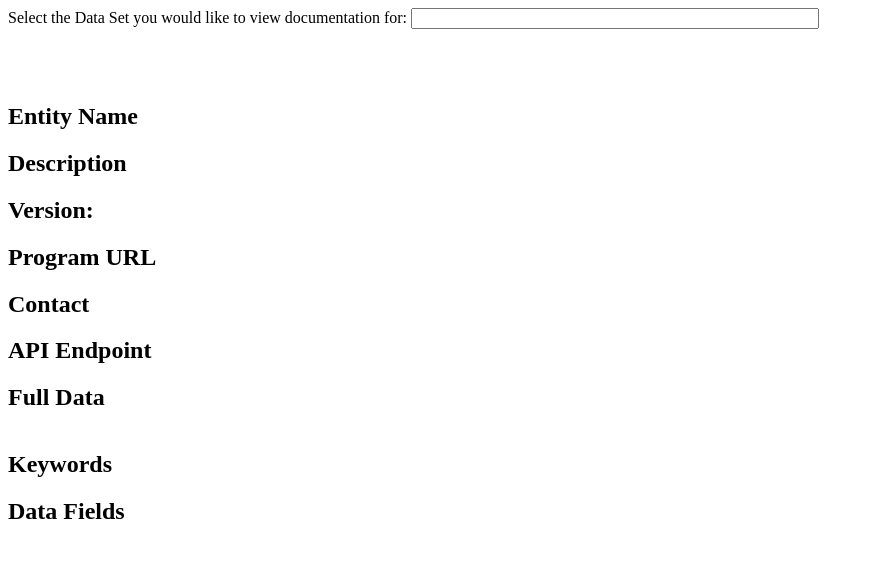
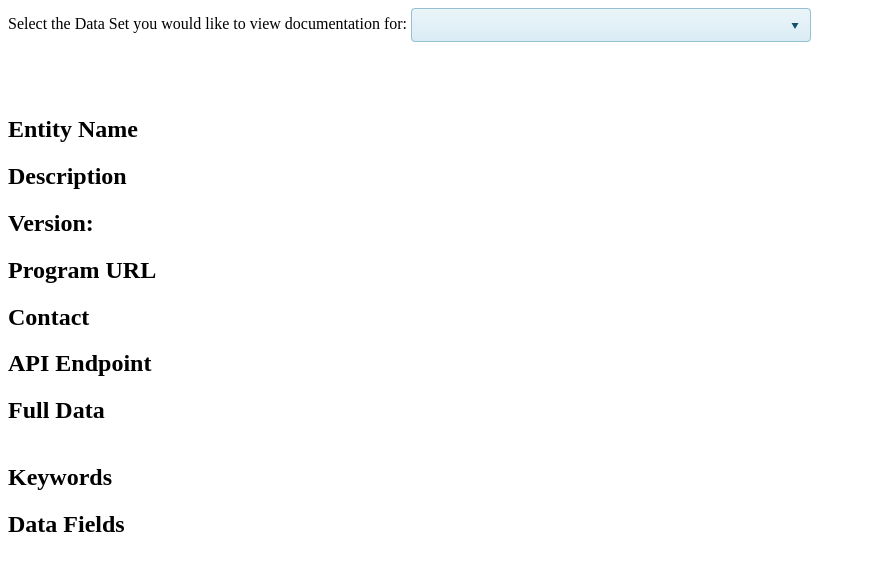
Before and after one commit to jaalfaro/OpenFEMA-API-Samples, a Jekyll site: the page doctemplate.html, which Jekyll copies as it is, in a window 1280 px wide. Shown: the top 571 px of the page, without its empty margins (0-874 px from the left). Built offline with Jekyll 4.4.1, drawn with Linux system fonts in a browser that asks for light colours; nearby versions of some CDN libraries; library files that are not in the unit come from our copies.

```diff
--- a/doctemplate.html
+++ b/doctemplate.html
@@ -2,10 +2,10 @@
 <html>
 <head>
     <title>OpenFEMA Dataset Documentation</title>
-    <script src="Scripts/jquery-1.9.1.min.js"></script>
-    <script src="Scripts/kendo.web.min.js"></script>
-    <link href="styles/kendo.common.min.css" rel="stylesheet"/>
-    <link href="styles/kendo.blueopal.min.css" rel="stylesheet"/>
+    <script src="javascripts/jquery.min.js"></script>
+    <script src="javascripts/kendo.web.min.js"></script>
+    <link href="stylesheets/kendo.common.min.css" rel="stylesheet"/>
+    <link href="stylesheets/kendo.blueopal.min.css" rel="stylesheet"/>
     <style>
         th {
             white-space: nowrap;
```
